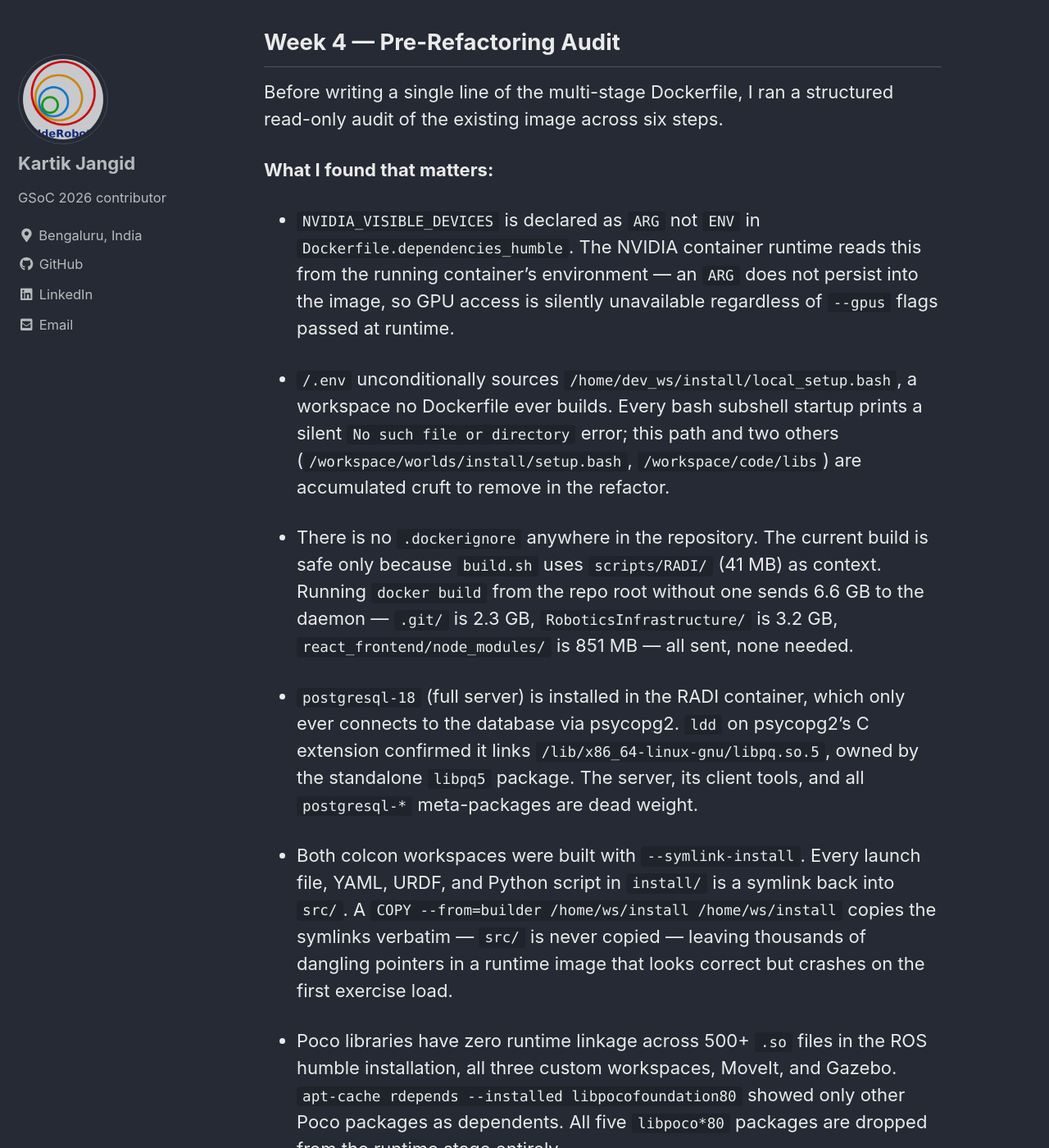
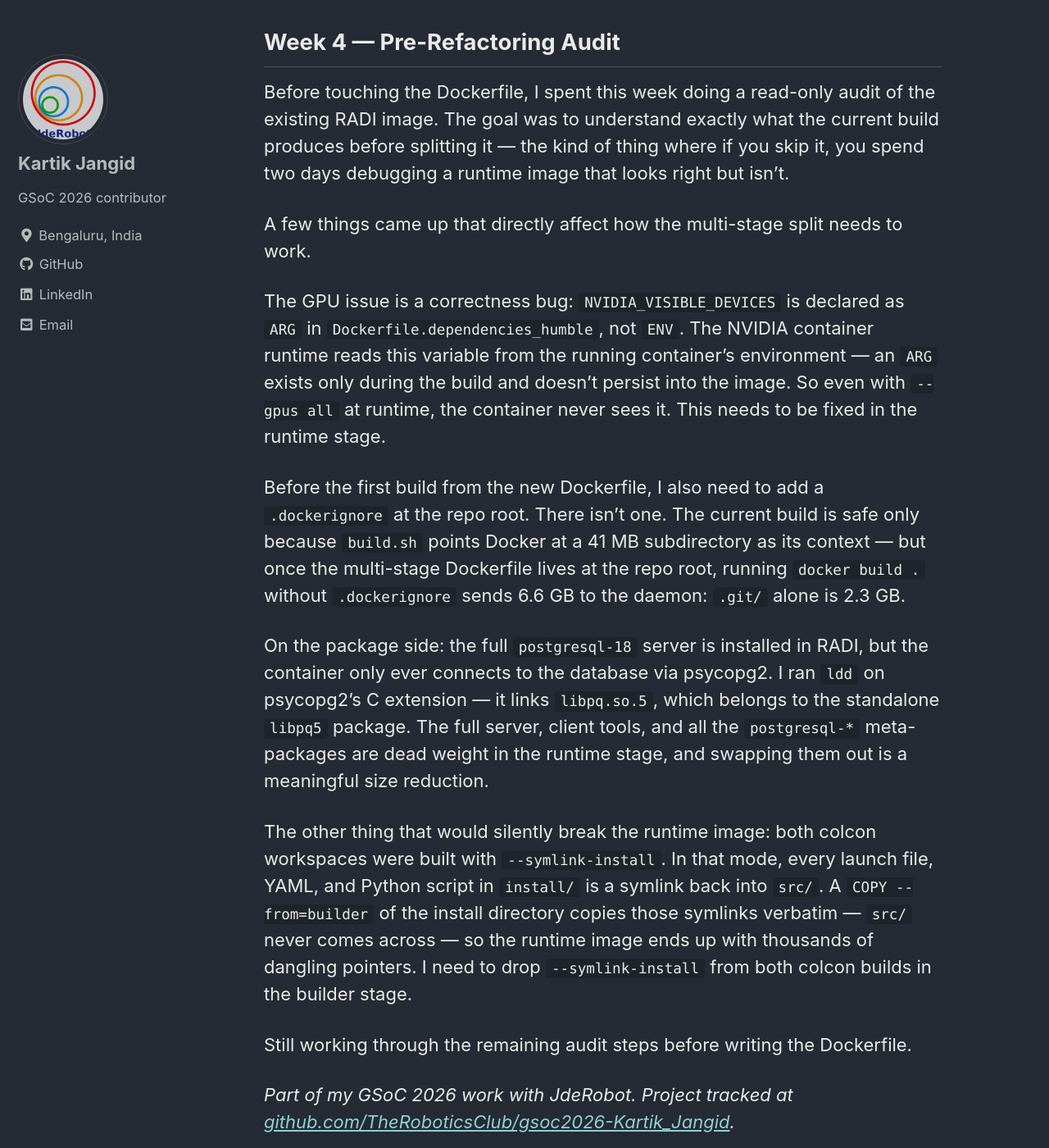
Before and after one commit to TheRoboticsClub/gsoc2026-Kartik_Jangid, a Jekyll site: the page built from docs/_posts/2026-06-18-coding-week-4.md, in a window 1280 px wide and 1400 px high, scrolled down 221 px. Shown: the whole window at 82% size. Built offline with Jekyll 4.4.1, drawn with Linux system fonts in a browser that asks for light colours; cached includes are drawn as plain includes; some of the changed text lies outside the part shown.

Commit message:
Improved writing

```diff
--- a/docs/_posts/2026-06-18-coding-week-4.md
+++ b/docs/_posts/2026-06-18-coding-week-4.md
@@ -8,22 +8,18 @@ tags: [docker, gsoc2026, jderobot, optimization, multi-stage-build, entrypoint,
 
 ## Week 4 — Pre-Refactoring Audit
 
-Before writing a single line of the multi-stage Dockerfile, I ran a structured read-only audit of the existing image across six steps.
+Before touching the Dockerfile, I spent this week doing a read-only audit of the existing RADI image. The goal was to understand exactly what the current build produces before splitting it — the kind of thing where if you skip it, you spend two days debugging a runtime image that looks right but isn't.
 
-**What I found that matters:**
+A few things came up that directly affect how the multi-stage split needs to work.
 
-- `NVIDIA_VISIBLE_DEVICES` is declared as `ARG` not `ENV` in `Dockerfile.dependencies_humble`. The NVIDIA container runtime reads this from the running container's environment — an `ARG` does not persist into the image, so GPU access is silently unavailable regardless of `--gpus` flags passed at runtime.
+The GPU issue is a correctness bug: `NVIDIA_VISIBLE_DEVICES` is declared as `ARG` in `Dockerfile.dependencies_humble`, not `ENV`. The NVIDIA container runtime reads this variable from the running container's environment — an `ARG` exists only during the build and doesn't persist into the image. So even with `--gpus all` at runtime, the container never sees it. This needs to be fixed in the runtime stage.
 
-- `/.env` unconditionally sources `/home/dev_ws/install/local_setup.bash`, a workspace no Dockerfile ever builds. Every bash subshell startup prints a silent `No such file or directory` error; this path and two others (`/workspace/worlds/install/setup.bash`, `/workspace/code/libs`) are accumulated cruft to remove in the refactor.
+Before the first build from the new Dockerfile, I also need to add a `.dockerignore` at the repo root. There isn't one. The current build is safe only because `build.sh` points Docker at a 41 MB subdirectory as its context — but once the multi-stage Dockerfile lives at the repo root, running `docker build .` without `.dockerignore` sends 6.6 GB to the daemon: `.git/` alone is 2.3 GB.
 
-- There is no `.dockerignore` anywhere in the repository. The current build is safe only because `build.sh` uses `scripts/RADI/` (41 MB) as context. Running `docker build` from the repo root without one sends 6.6 GB to the daemon — `.git/` is 2.3 GB, `RoboticsInfrastructure/` is 3.2 GB, `react_frontend/node_modules/` is 851 MB — all sent, none needed.
+On the package side: the full `postgresql-18` server is installed in RADI, but the container only ever connects to the database via psycopg2. I ran `ldd` on psycopg2's C extension — it links `libpq.so.5`, which belongs to the standalone `libpq5` package. The full server, client tools, and all the `postgresql-*` meta-packages are dead weight in the runtime stage, and swapping them out is a meaningful size reduction.
 
-- `postgresql-18` (full server) is installed in the RADI container, which only ever connects to the database via psycopg2. `ldd` on psycopg2's C extension confirmed it links `/lib/x86_64-linux-gnu/libpq.so.5`, owned by the standalone `libpq5` package. The server, its client tools, and all `postgresql-*` meta-packages are dead weight.
+The other thing that would silently break the runtime image: both colcon workspaces were built with `--symlink-install`. In that mode, every launch file, YAML, and Python script in `install/` is a symlink back into `src/`. A `COPY --from=builder` of the install directory copies those symlinks verbatim — `src/` never comes across — so the runtime image ends up with thousands of dangling pointers. I need to drop `--symlink-install` from both colcon builds in the builder stage.
 
-- Both colcon workspaces were built with `--symlink-install`. Every launch file, YAML, URDF, and Python script in `install/` is a symlink back into `src/`. A `COPY --from=builder /home/ws/install /home/ws/install` copies the symlinks verbatim — `src/` is never copied — leaving thousands of dangling pointers in a runtime image that looks correct but crashes on the first exercise load.
-
-- Poco libraries have zero runtime linkage across 500+ `.so` files in the ROS humble installation, all three custom workspaces, MoveIt, and Gazebo. `apt-cache rdepends --installed libpocofoundation80` showed only other Poco packages as dependents. All five `libpoco*80` packages are dropped from the runtime stage entirely.
-
-**Next:** Steps 7 and 8 (cache wall mapping, user and permissions audit), then the Dockerfile.
+Still working through the remaining audit steps before writing the Dockerfile.
 
 *Part of my GSoC 2026 work with JdeRobot. Project tracked at [github.com/TheRoboticsClub/gsoc2026-Kartik_Jangid](https://github.com/TheRoboticsClub/gsoc2026-Kartik_Jangid).*
```
